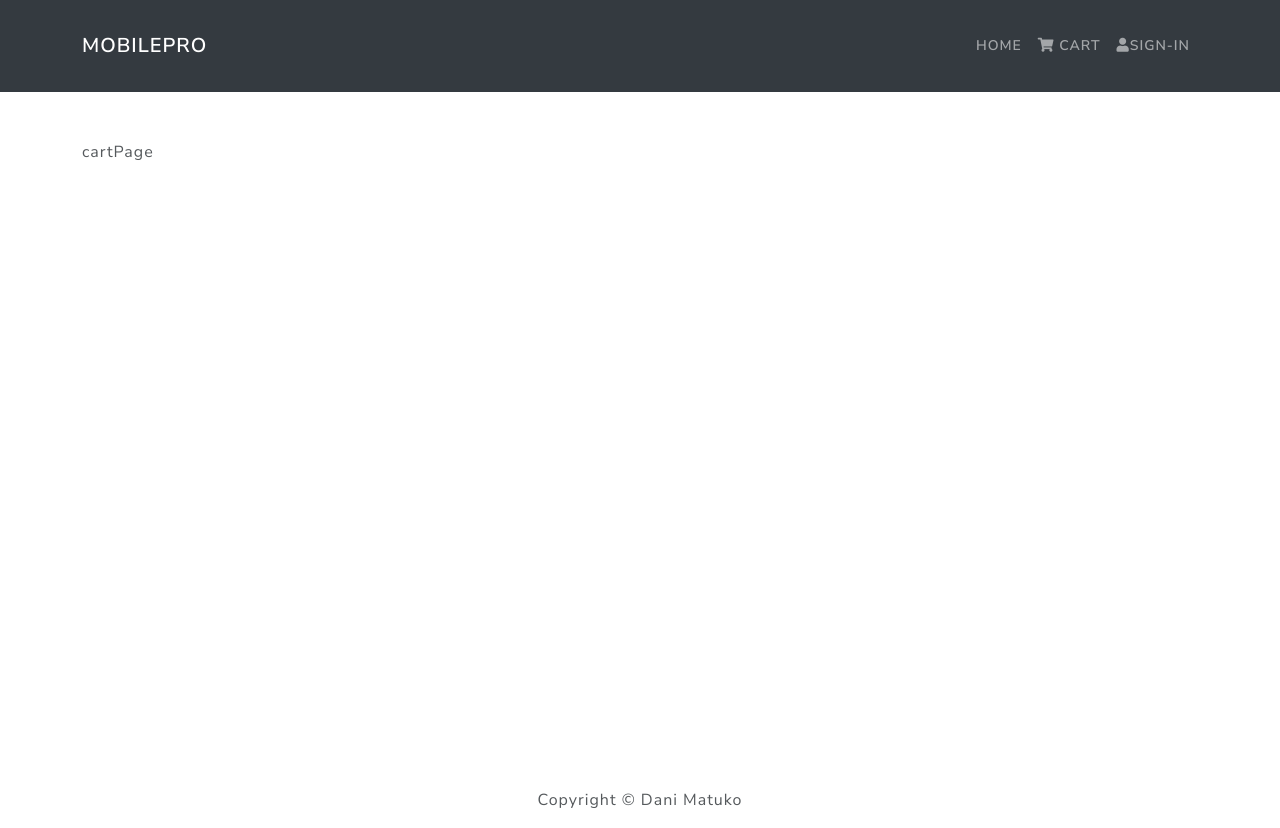
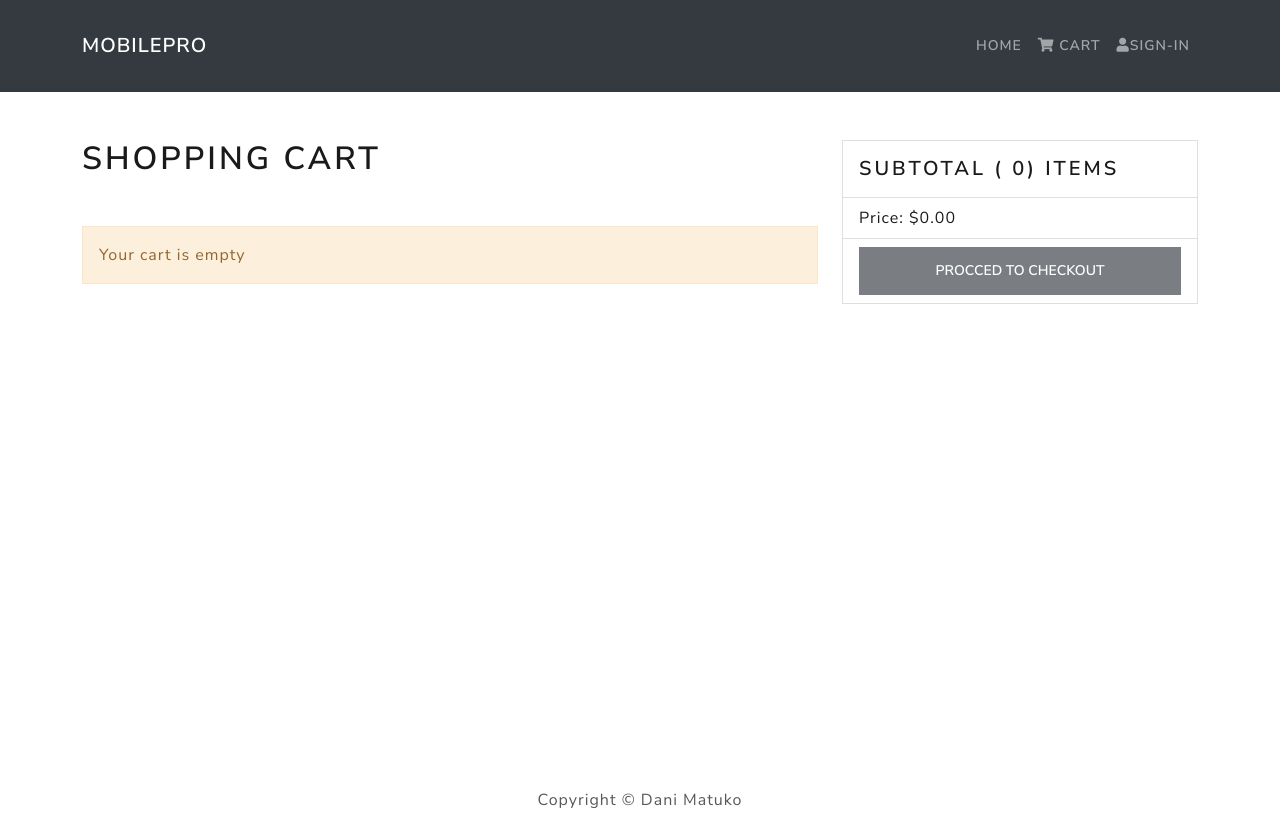
Before and after one commit to danimatuko/gocamp, a React (Create React App) app in the folder frontend/: page /cart/cart in a window 1280 px wide. Built offline with nearby package versions, Linux system fonts and the light colour scheme.

Commit message:
handled shopping cart page CRUD

```diff
--- a/frontend/src/components/Message.jsx
+++ b/frontend/src/components/Message.jsx
@@ -1,8 +1,8 @@
 import React from "react";
 import { Alert } from "react-bootstrap";
 
-const Message = ({ variant, children }) => {
-	return <Alert variant={variant}>{children}</Alert>;
+const Message = ({ variant, text }) => {
+	return <Alert variant={variant}>{text}</Alert>;
 };
 
 export default Message;
--- a/frontend/src/pages/CartPage.jsx
+++ b/frontend/src/pages/CartPage.jsx
@@ -1,8 +1,94 @@
-import React from "react";
+import React, { useEffect, useState } from "react";
+import { Button, Card, Col, Form, Image, ListGroup, ListGroupItem, Row } from "react-bootstrap";
+import { useSelector, useDispatch } from "react-redux";
+import { Link } from "react-router-dom";
+import Message from "../components/Message";
+import { addToCart, removeOne, removeItem } from "../redux/cart/cartActions";
 
 const CartPage = () => {
+	const { cartItems } = useSelector((state) => state.cart);
+	const dispatch = useDispatch();
 
-	return <div>cartPage</div>;
+	return (
+		<Row>
+			<Col md={8}>
+				<h1 className="mb-5">Shopping Cart</h1>
+				{!cartItems.length && <Message variant="warning" text="Your cart is empty" />}
+				<ListGroup>
+					{cartItems.map((item) => (
+						<ListGroupItem key={item._id}>
+							<Row className="align-items-center">
+								<Col md={2}>
+									<Image src={item.image} fluid />
+								</Col>
+								<Col md={3}>
+									<Link to={`/product/${item._id}`}>{item.name}</Link>
+								</Col>
+								<Col md={3}>${item.price}</Col>
+								<Col md={2}>
+									<Row>
+										<Button
+											disabled={item.qty === Number(item.countInStock)}
+											variant="light"
+											onClick={(e) => dispatch(addToCart(item._id, 1))}>
+											<i className="fas fa-chevron-up"></i>
+										</Button>
+										<div className="text-center">
+											{item.qty > 0 ? item.qty : 1}
+										</div>
+
+										<Button
+											disabled={item.qty === 1}
+											variant="light"
+											onClick={(e) => dispatch(removeOne(item._id))}>
+											<i className="fas fa-chevron-down"></i>
+										</Button>
+									</Row>
+								</Col>
+								<Col md={2}>
+									<Button
+										type="button"
+										variant="light"
+										onClick={() => dispatch(removeItem(item._id))}>
+										<i className="fas fa-trash"></i>
+									</Button>
+								</Col>
+								<Col md={2}></Col>
+							</Row>
+						</ListGroupItem>
+					))}
+				</ListGroup>
+			</Col>
+
+			<Col md={4}>
+				<Card>
+					<ListGroup variant="flush">
+						<ListGroupItem>
+							<h2 className="h4 pt-2">
+								Subtotal ( {cartItems.reduce((acc, item) => acc + item.qty, 0)})
+								Items
+							</h2>
+						</ListGroupItem>
+						<ListGroupItem>
+							Price: $
+							{cartItems
+								.reduce((acc, item) => acc + item.qty * item.price, 0)
+								.toFixed(2)}
+						</ListGroupItem>
+						<ListGroupItem>
+							<Button
+								type="button"
+								variant="dark"
+								className="w-100"
+								disabled={!cartItems.length}>
+								Procced to checkout
+							</Button>
+						</ListGroupItem>
+					</ListGroup>
+				</Card>
+			</Col>
+		</Row>
+	);
 };
 
 export default CartPage;
--- a/frontend/src/pages/ProductPage.jsx
+++ b/frontend/src/pages/ProductPage.jsx
@@ -20,7 +20,6 @@ const ProductPage = ({ match, history }) => {
 	}, [match, dispatch]);
 
 	const handleAddToCart = () => {
-		console.log("handleAddToCart");
 		dispatch(addToCart(productId, Number(qty)));
 		//history.push(`/cart/${match.params.id}/?qty=${qty}`);
 		history.push("/");
@@ -63,6 +62,7 @@ const ProductPage = ({ match, history }) => {
 										</Col>
 										<Col sm={4}>
 											<Form.Control
+												placeholder="0"
 												size="sm"
 												type="number"
 												min="0"
--- a/frontend/src/redux/cart/cartActions.js
+++ b/frontend/src/redux/cart/cartActions.js
@@ -1,5 +1,5 @@
 import Axios from "axios";
-import { CART_ADD_ITEM } from "./types";
+import { CART_ADD_ITEM, CART_REMOVE_ITEM, CART_REMOVE_ONE_QTY } from "./types";
 
 export const addToCart = (id, qty) => (dispatch, getState) => {
 	Axios.get(`/api/products/${id}`)
@@ -19,3 +19,19 @@ export const addToCart = (id, qty) => (dispatch, getState) => {
 		})
 		.catch((err) => console.log(err, "error"));
 };
+
+export const removeOne = (id) => (dispatch, getState) => {
+	dispatch({
+		type: CART_REMOVE_ONE_QTY,
+		payload: id
+	});
+	localStorage.setItem("cartItems", JSON.stringify(getState().cart.cartItems));
+};
+
+export const removeItem = (id) => (dispatch, getState) => {
+	dispatch({
+		type: CART_REMOVE_ITEM,
+		payload: id
+	});
+	localStorage.setItem("cartItems", JSON.stringify(getState().cart.cartItems));
+};
--- a/frontend/src/redux/cart/cartReducer.js
+++ b/frontend/src/redux/cart/cartReducer.js
@@ -1,4 +1,4 @@
-import { CART_ADD_ITEM, CART_REMOVE_ITEM } from "./types";
+import { CART_ADD_ITEM, CART_REMOVE_ITEM, CART_REMOVE_ONE_QTY } from "./types";
 
 const initialState = {
 	cartItems: localStorage.getItem("cartItems")
@@ -8,17 +8,15 @@ const initialState = {
 
 const cartReducer = (state = initialState, { type, payload }) => {
 	switch (type) {
-		case CART_ADD_ITEM:
+		case CART_ADD_ITEM: {
 			const newItem = payload;
 			const itemExist = state.cartItems.find((item) => item._id === newItem._id);
+
 			if (itemExist) {
 				newItem.qty += itemExist.qty;
 				return {
 					...state,
-					cartItems: [
-						...state.cartItems.filter((item) => item._id != itemExist._id),
-						newItem
-					]
+					cartItems: state.cartItems.map((item) => (item === itemExist ? newItem : item))
 				};
 			} else {
 				return {
@@ -26,12 +24,31 @@ const cartReducer = (state = initialState, { type, payload }) => {
 					cartItems: [...state.cartItems, newItem]
 				};
 			}
+		}
 
-		case CART_REMOVE_ITEM:
+		case CART_REMOVE_ONE_QTY: {
+			const id = payload;
+			const itemExist = state.cartItems.find((item) => item._id === id);
+
+			if (itemExist) {
+				const editedItem = { ...itemExist };
+				editedItem.qty -= 1;
+
+				return {
+					...state,
+					cartItems: state.cartItems.map((item) =>
+						item === itemExist ? editedItem : item
+					)
+				};
+			}
+		}
+
+		case CART_REMOVE_ITEM: {
 			return {
 				...state,
-				...payload
+				cartItems: state.cartItems.filter((item) => item._id !== payload)
 			};
+		}
 		default:
 			return state;
 	}
--- a/frontend/src/redux/cart/types.js
+++ b/frontend/src/redux/cart/types.js
@@ -1,2 +1,3 @@
-export const CART_ADD_ITEM = "CART_ADD_ITEM";
-export const CART_REMOVE_ITEM = "CART_REMOVE_ITEM";
+export const CART_ADD_ITEM= "CART_ADD_ITEM";
+export const CART_REMOVE_ONE_QTY= "CART_REMOVE_ONE_QTY";
+export const CART_REMOVE_ITEM= "CART_REMOVE_ITEM";
```
